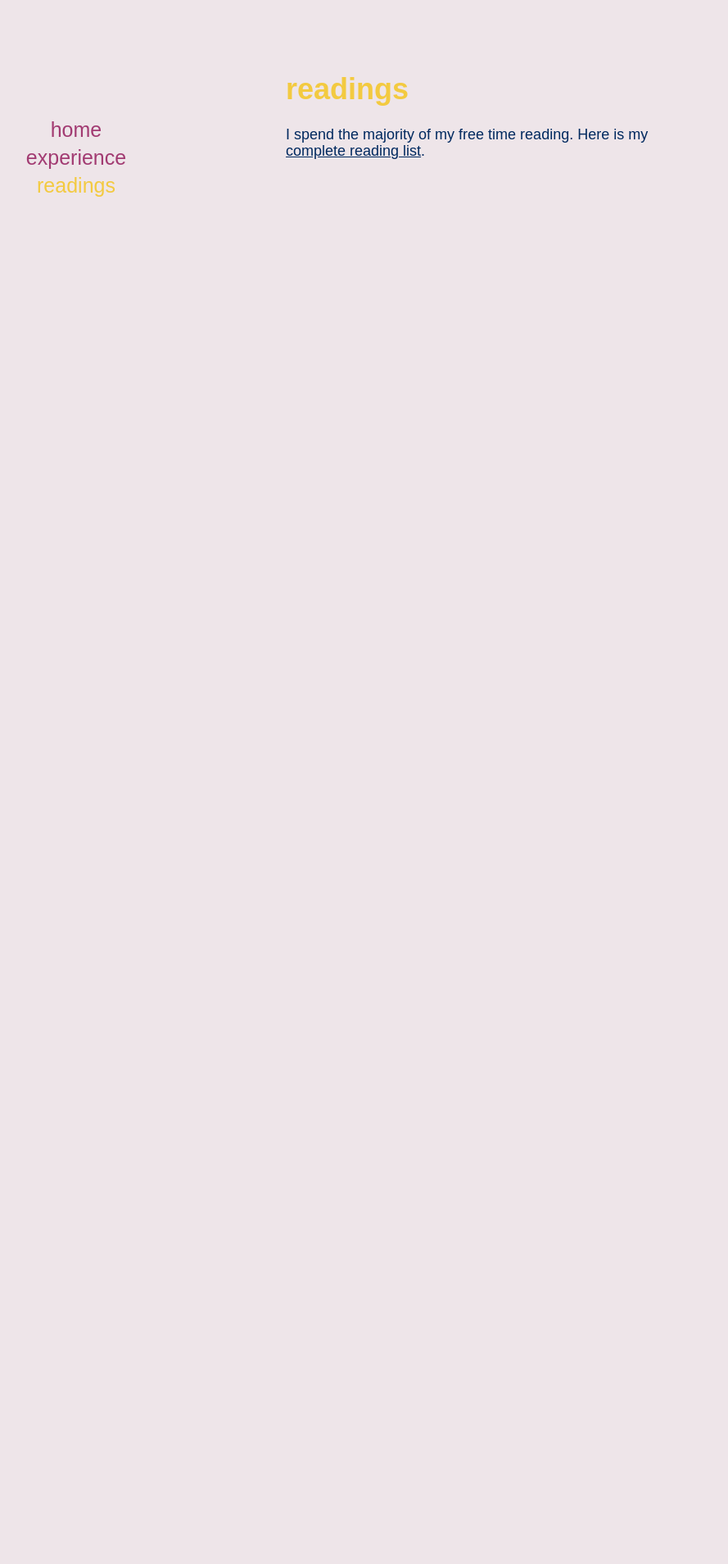
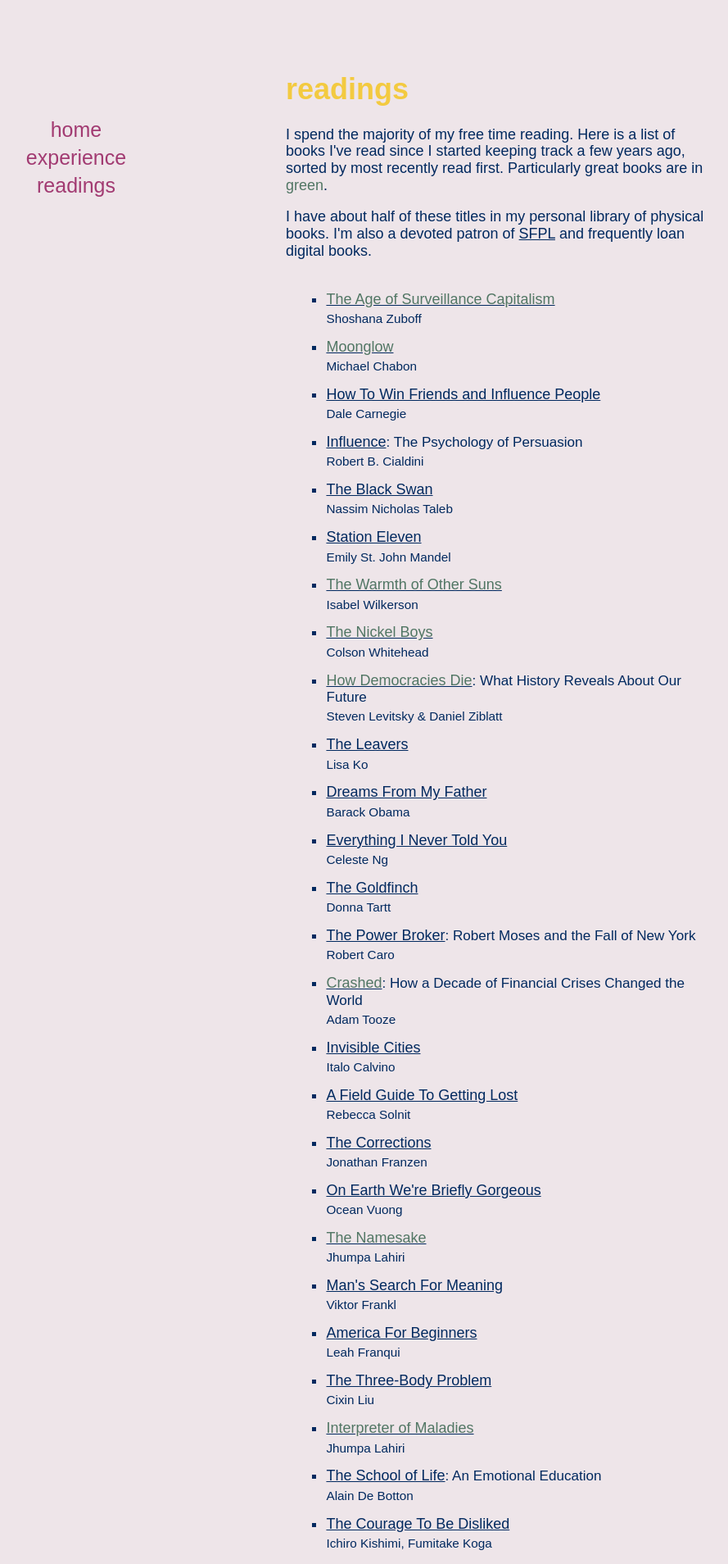
Before and after one commit to nevilgeorge/www-blog, a Jekyll site: the page built from readings.html, in a window 1280 px wide. Shown: the top 1908 px of the page at 82% size, without its empty margins (35-924 px from the left). Built offline with Jekyll 4.4.1, drawn with Linux system fonts in a browser that asks for light colours; nearby versions of some CDN libraries; some web fonts are replaced; library files that are not in the unit come from our copies; before the commit the page ends 900 px from its top, so only the background shows below that; some of the changed text lies outside the part shown.

Commit message:
Update readings page

```diff
--- /dev/null
+++ b/_data/readings.yaml
@@ -0,0 +1,223 @@
+- author: Shoshana Zuboff
+  link: https://www.goodreads.com/book/show/26195941-the-age-of-surveillance-capitalism
+  title: The Age of Surveillance Capitalism
+  great_read: true
+- author: Michael Chabon
+  link: https://www.goodreads.com/book/show/26795307-moonglow
+  title: Moonglow
+  great_read: true
+- author: Dale Carnegie
+  link: https://www.goodreads.com/book/show/4865.How_to_Win_Friends_and_Influence_People
+  title: How To Win Friends and Influence People
+- author: Robert B. Cialdini
+  link: https://www.goodreads.com/book/show/28815.Influence
+  title: Influence
+  subtitle: 'The Psychology of Persuasion'
+- author: Nassim Nicholas Taleb
+  link: https://www.goodreads.com/book/show/242472.The_Black_Swan
+  title: The Black Swan
+- author: Emily St. John Mandel
+  link: https://www.goodreads.com/book/show/20170404-station-eleven
+  title: Station Eleven
+- author: Isabel Wilkerson
+  link: https://www.goodreads.com/book/show/8171378-the-warmth-of-other-suns
+  title: The Warmth of Other Suns
+  great_read: true
+- author: Colson Whitehead
+  link: https://www.goodreads.com/book/show/42270835-the-nickel-boys?from_search=true&from_srp=true&qid=jKHymZwHjB&rank=1
+  title: The Nickel Boys
+  great_read: true
+- author: Steven Levitsky & Daniel Ziblatt
+  link: https://www.goodreads.com/book/show/35356384-how-democracies-die
+  title: How Democracies Die
+  subtitle: What History Reveals About Our Future
+  great_read: true
+- author: Lisa Ko
+  link: https://www.goodreads.com/book/show/30753987-the-leavers
+  title: The Leavers
+- author: Barack Obama
+  link: https://www.goodreads.com/book/show/88061.Dreams_from_My_Father
+  title: Dreams From My Father
+- author: Celeste Ng
+  link: https://www.goodreads.com/book/show/18693763-everything-i-never-told-you
+  title: Everything I Never Told You
+- author: Donna Tartt
+  link: https://www.goodreads.com/book/show/17333223-the-goldfinch
+  title: The Goldfinch
+- author: Robert Caro
+  link: https://www.goodreads.com/book/show/1111.The_Power_Broker
+  title: The Power Broker
+  subtitle: 'Robert Moses and the Fall of New York'
+- author: Adam Tooze
+  link: https://www.goodreads.com/book/show/36950522-crashed
+  title: Crashed
+  subtitle: 'How a Decade of Financial Crises Changed the World'
+  great_read: true
+- author: Italo Calvino
+  link: https://www.goodreads.com/book/show/9809.Invisible_Cities
+  title: Invisible Cities
+- author: Rebecca Solnit
+  link: https://www.goodreads.com/book/show/76479.A_Field_Guide_to_Getting_Lost
+  title: A Field Guide To Getting Lost
+- author: Jonathan Franzen
+  link: https://www.goodreads.com/book/show/3805.The_Corrections
+  title: The Corrections
+- author: Ocean Vuong
+  link: https://www.goodreads.com/book/show/41880609-on-earth-we-re-briefly-gorgeous
+  title: On Earth We're Briefly Gorgeous
+- author: Jhumpa Lahiri
+  link: https://www.goodreads.com/book/show/33917.The_Namesake
+  title: The Namesake
+  great_read: true
+- author: Viktor Frankl
+  link: https://www.goodreads.com/book/show/4069.Man_s_Search_for_Meaning
+  title: Man's Search For Meaning
+- author: Leah Franqui
+  link: https://www.goodreads.com/book/show/35098009-america-for-beginners
+  title: America For Beginners
+- author: Cixin Liu
+  link: https://www.goodreads.com/book/show/20518872-the-three-body-problem
+  title: The Three-Body Problem
+- author: Jhumpa Lahiri
+  link: https://www.goodreads.com/book/show/5439.Interpreter_of_Maladies
+  title: Interpreter of Maladies
+  great_read: true
+- author: Alain De Botton
+  link: https://www.goodreads.com/book/show/43264830-the-school-of-life
+  title: 'The School of Life'
+  subtitle: 'An Emotional Education'
+- author: Ichiro Kishimi, Fumitake Koga
+  link: https://www.goodreads.com/book/show/43306206-the-courage-to-be-disliked
+  title: The Courage To Be Disliked
+- author: Richard Powers
+  link: https://www.goodreads.com/book/show/40180098-the-overstory
+  title: Overstory
+- author: Cal Newport
+  link: https://www.goodreads.com/book/show/25744928-deep-work
+  title: Deep Work
+- author: Brian Little
+  link: https://www.goodreads.com/book/show/22512853-me-myself-and-us
+  title: Me, Myself and Us
+- author: Anand Giridharadas
+  link: https://www.goodreads.com/book/show/37506348-winners-take-all
+  title: Winner Takes All
+  subtitle: 'The Elite Charade of Changing the World'
+- author: Thich Nhat Hanh
+  link: https://www.goodreads.com/book/show/20693512-true-love
+  title: True Love
+- author: Joseph Campbell
+  link: https://www.goodreads.com/book/show/588138.The_Hero_With_a_Thousand_Faces
+  title: The Hero With A Thousand Faces
+- author: Tara Westover
+  link: https://www.goodreads.com/book/show/35133922-educated
+  title: Educated
+- author: John Doerr
+  link: https://www.goodreads.com/book/show/39286958-measure-what-matters
+  title: Measure What Matters
+- author: Delia Owens
+  link: https://www.goodreads.com/book/show/36809135-where-the-crawdads-sing?ac=1&from_search=true&qid=rVOCalCI7V&rank=1
+  title: Where The Crawdads Sing
+- author: Trevor Noah
+  link: https://www.goodreads.com/book/show/29780253-born-a-crime
+  title: Born A Crime
+  subtitle: 'Stories From a South African Childhood'
+- author: Russell Shorto
+  link: https://www.goodreads.com/book/show/17288660-amsterdam?from_search=true
+  title: Amsterdam
+  subtitle: 'A History of the World''s Most Liberal City'
+- author: Yuval Noah Harari
+  link: https://www.goodreads.com/book/show/23692271-sapiens?from_search=true
+  title: Sapiens
+  great_read: true
+- author: David Talbot
+  link: https://www.goodreads.com/book/show/12352452-season-of-the-witch?from_search=true
+  title: Season of the Witch
+- author: Chloe Benjamin
+  link: https://www.goodreads.com/book/show/30288282-the-immortalists?from_search=true
+  title: The Immortalists
+- author: Shashi Tharoor
+  link: https://www.goodreads.com/book/show/34185892-inglorious-empire?from_search=true
+  title: Inglorious Empire
+- author: Kazuo Ishiguro
+  link: https://www.goodreads.com/book/show/22522805-the-buried-giant?from_search=true
+  title: The Buried Giant
+- author: Mortimer J. Adler, Charles Van Doren
+  link: https://www.goodreads.com/book/show/567610.How_to_Read_a_Book?from_search=true
+  title: How To Read A Book
+- author: Brad Stone
+  link: https://www.goodreads.com/book/show/17660462-the-everything-store
+  title: The Everything Store
+- author: Yuval Noah Harari
+  link: https://www.goodreads.com/book/show/31138556-homo-deus
+  title: Home Deus
+- author: John Carreyrou
+  link: https://www.goodreads.com/book/show/37976541-bad-blood
+  title: Bad Blood
+- author: Arundhati Roy
+  link: https://www.goodreads.com/book/show/9777.The_God_of_Small_Things?ac=1
+  title: The God of Small Things
+- author: Sudhir Venkatesh
+  link: https://www.goodreads.com/book/show/1491906.Gang_Leader_for_a_Day?ac=1&from_search=true
+  title: Gang Leader for a Day
+- author: Michelle McNamara
+  link: https://www.goodreads.com/book/show/35068432-i-ll-be-gone-in-the-dark?ac=1&from_search=true
+  title: I'll Be Gone In The Dark
+- author: Hanya Yanagihara
+  link: https://www.goodreads.com/book/show/22822858-a-little-life?ac=1
+  title: A Little Life
+  great_read: true
+- author: Angela Duckworth
+  link: https://www.goodreads.com/book/show/27213329-grit?ac=1&from_search=true
+  title: Grit
+- author: Min Jin Lee
+  link: https://www.goodreads.com/book/show/34051011-pachinko?ac=1&from_search=true
+  title: Pachinko
+  great_read: true
+- author: Mark Manson
+  link: https://www.goodreads.com/book/show/28257707-the-subtle-art-of-not-giving-a-f-ck?ac=1&from_search=true
+  title: The Subtle Art of Not Giving a F*ck
+- author: Greg McKeown
+  link: https://www.goodreads.com/book/show/18077875-essentialism
+  title: Essentialism
+  great_read: true
+- author: Jennifer Egan
+  link: https://www.goodreads.com/book/show/34467031-manhattan-beach
+  title: Manhattan Beach
+- author: Helen Macdonald
+  link: https://www.goodreads.com/book/show/18803640-h-is-for-hawk
+  title: H is for Hawk
+- author: Chimamanda Ngozi Adichie
+  link: https://www.goodreads.com/book/show/15796700-americanah
+  title: Americanah
+  great_read: true
+- author: Atul Gawande
+  link: https://www.goodreads.com/book/show/20696006-being-mortal
+  title: Being Mortal
+- author: Jesmyn Ward
+  link: https://www.goodreads.com/book/show/32920226-sing-unburied-sing?ac=1&from_search=true
+  title: Sing, Unburied, Sing
+- author: Emily Chang
+  link: https://www.goodreads.com/book/show/36288143-brotopia
+  title: Brotopia
+- author: J.D Vance
+  link: https://www.goodreads.com/book/show/27161156-hillbilly-elegy
+  title: Hillbilly Elegy
+- author: Adam Johnson
+  link: https://www.goodreads.com/book/show/11529868-the-orphan-master-s-son
+  title: The Orphan Master's Son
+- author: Marshall B. Rosenberg
+  link: https://www.goodreads.com/book/show/71730.Nonviolent_Communication
+  title: Nonviolent Communication
+- author: Phil Knight
+  link: https://www.goodreads.com/book/show/27220736-shoe-dog
+  title: Shoe Dog
+- author: Michael Chabon
+  link: https://www.goodreads.com/book/show/3985.The_Amazing_Adventures_of_Kavalier_Clay
+  title: The Amazing Adventures of Kavalier & Clay
+- author: Siddhartha Mukherjee
+  link: https://www.goodreads.com/book/show/7170627-the-emperor-of-all-maladies
+  title: The Emperor of All Maladies
+  great_read: true
+- author: Paul Beatty
+  link: https://www.goodreads.com/book/show/22237161-the-sellout
+  title: The Sellout
--- a/_sass/main.scss
+++ b/_sass/main.scss
@@ -104,5 +104,32 @@
         margin-bottom: 0;
         color: $purple;
     }
+}
 
+div#readings {
+    .green-text {
+        color: $green;
+    }
+
+    ul {
+        margin-top: 7.5%;
+        list-style: square;
+
+        li {
+            color: $dark-blue;
+            margin: 2%;
+
+            a {
+                color: inherit;
+            }
+
+            .reading-author {
+                font-size: 85%;
+            }
+
+            .reading-subtitle {
+                font-size: 95%;
+            }
+        }
+    }
 }
--- /dev/null
+++ b/readings.html
@@ -0,0 +1,24 @@
+---
+layout: default
+title: readings
+---
+<h1 class="page-title">{{ page.title }}</h1>
+<p>
+    I spend the majority of my free time reading. Here is a list of books I've
+    read since I started keeping track a few years ago, sorted by most recently
+    read first. Particularly great books are in <span class="green-text">green</span>.
+</p>
+<p>
+    I have about half of these titles in my personal library of physical books.
+    I'm also a devoted patron of <a href="https://sfpl.org/" target="_blank">SFPL</a>
+    and frequently loan digital books.
+</p>
+
+<ul>
+    {% for reading in site.data.readings %}
+        <li>
+            <a href="{{ reading.link }}" target="_blank"><span {% if reading.great_read %}class="green-text"{% endif %}>{{ reading.title }}</span></a><span class="reading-subtitle">{% if reading.subtitle %}: {{ reading.subtitle }}{% endif %}</span>
+            <p class="reading-author">{{ reading.author }}</p>
+        </li>
+    {% endfor %}
+</ul>
--- a/readings.md
+++ /dev/null
@@ -1,9 +0,0 @@
----
-layout: default
-title: readings
-permalink: /readings
----
-
-# readings
-I spend the majority of my free time reading.
-Here is my [complete reading list](https://airtable.com/shrKZCnKeHtcPpeLQ){:target="_blank"}.
```
Also changed, not shown: scripts/generate_readings.py (added, +24 -0 lines).
